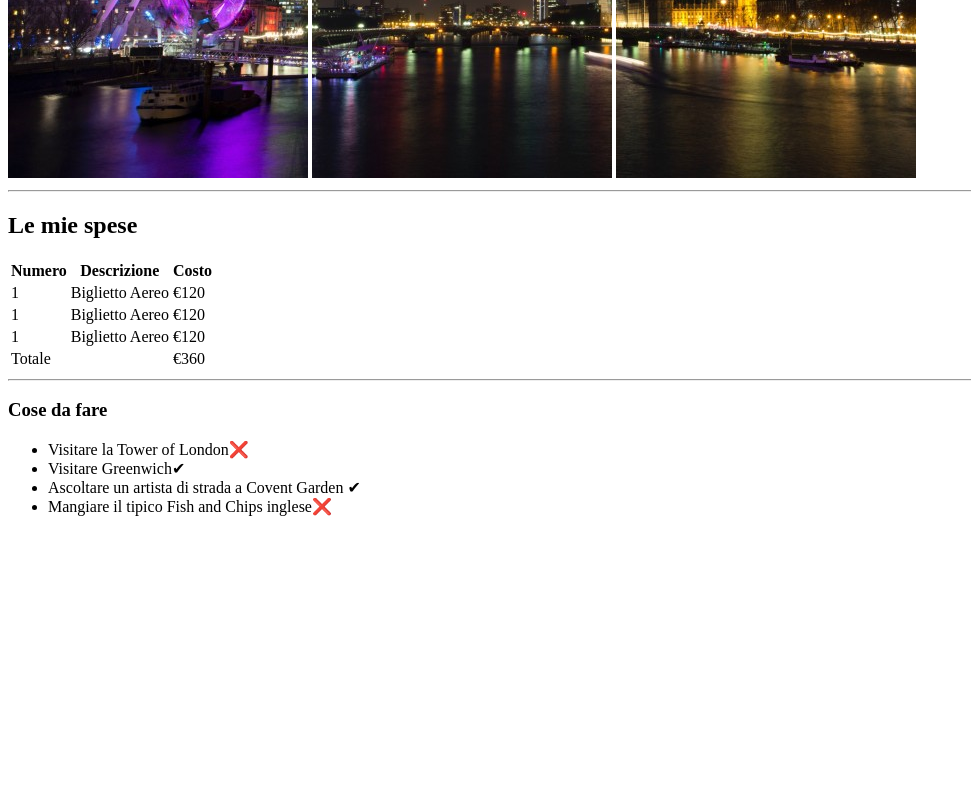
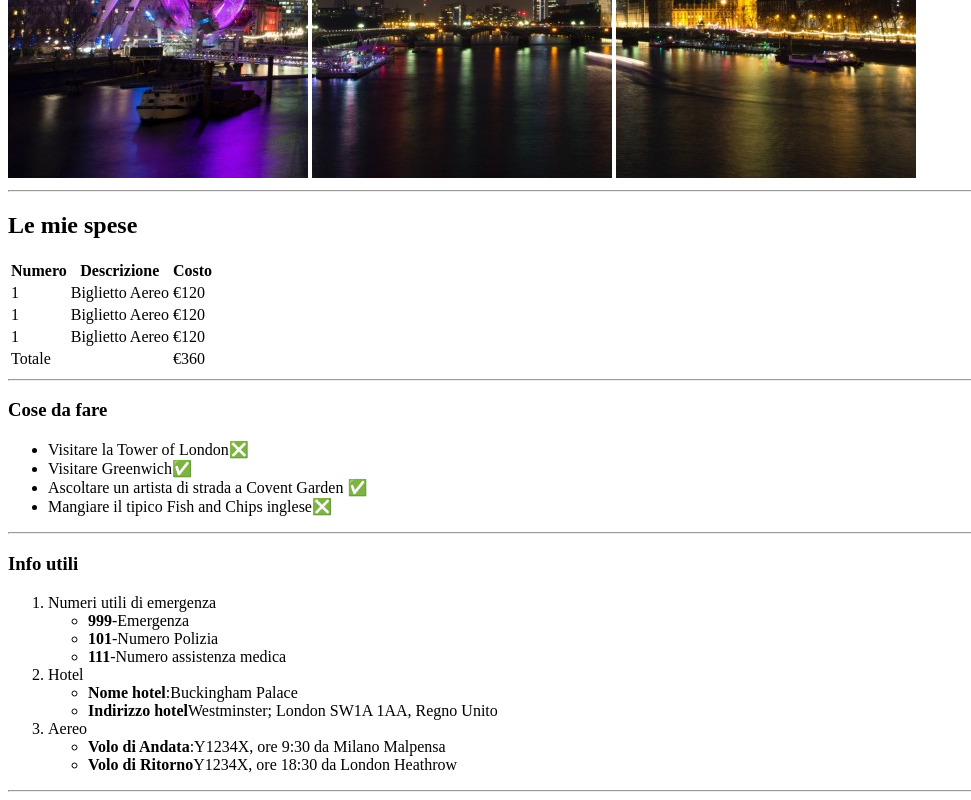
Before and after one commit to antoniodelgiudice02/html-london-trip, a plain HTML site: page index.html in a window 1280 px wide. Shown: the part 502-1302 px from the top of the page, without its empty margins (0-971 px from the left). Before the commit the page ends 1034 px from the top, so only its background shows below. Drawn offline with Linux system fonts and the light colour scheme.

Commit message:
third section

```diff
--- a/index.html
+++ b/index.html
@@ -67,13 +67,52 @@
             <h3>Cose da fare</h3>
 
             <ul>
-                <li>Visitare la Tower of London❌</li>
-                <li>Visitare Greenwich✔</li>
-                <li>Ascoltare un artista di strada a Covent Garden ✔</li>
-                <li>Mangiare il tipico Fish and Chips inglese❌</li>
+                <li>Visitare la Tower of London❎</li>
+                <li>Visitare Greenwich✅</li>
+                <li>Ascoltare un artista di strada a Covent Garden ✅</li>
+                <li>Mangiare il tipico Fish and Chips inglese❎</li>
             </ul>
 
         </section>
+
+        <hr>
+
+        <section>
+
+            <h3>Info utili</h3>
+
+            <ol>
+
+                <li>
+                    Numeri utili di emergenza
+                    <ul>
+                        <li><strong>999</strong>-Emergenza</li>
+                        <li><strong>101</strong>-Numero Polizia</li>
+                        <li><strong>111</strong>-Numero assistenza medica</li>
+                    </ul>
+                </li>
+
+                <li>
+                    Hotel
+                    <ul>
+                        <li><strong>Nome hotel</strong>:Buckingham Palace</li>
+                        <li><strong>Indirizzo hotel</strong>Westminster; London SW1A 1AA, Regno Unito</li>
+                    </ul>
+                </li>
+
+                <li>
+                    Aereo
+                    <ul>
+                        <li><strong>Volo di Andata</strong>:Y1234X, ore 9:30 da Milano Malpensa</li>
+                        <li><strong>Volo di Ritorno</strong>Y1234X, ore 18:30 da London Heathrow</li>
+                    </ul>
+                </li>
+
+            </ol>
+
+        </section>
+
+        <hr>
 
     </main>
 
```
